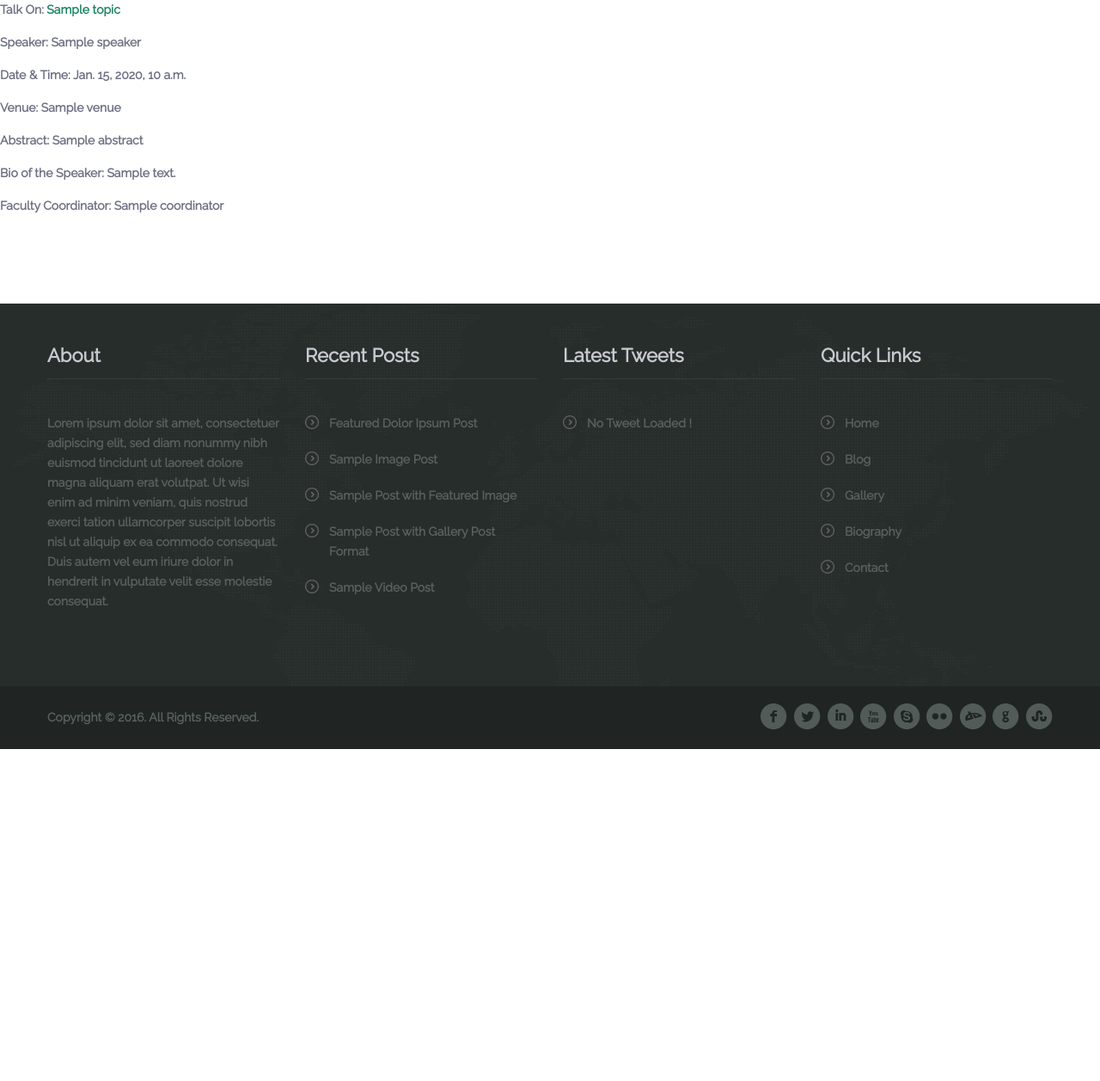
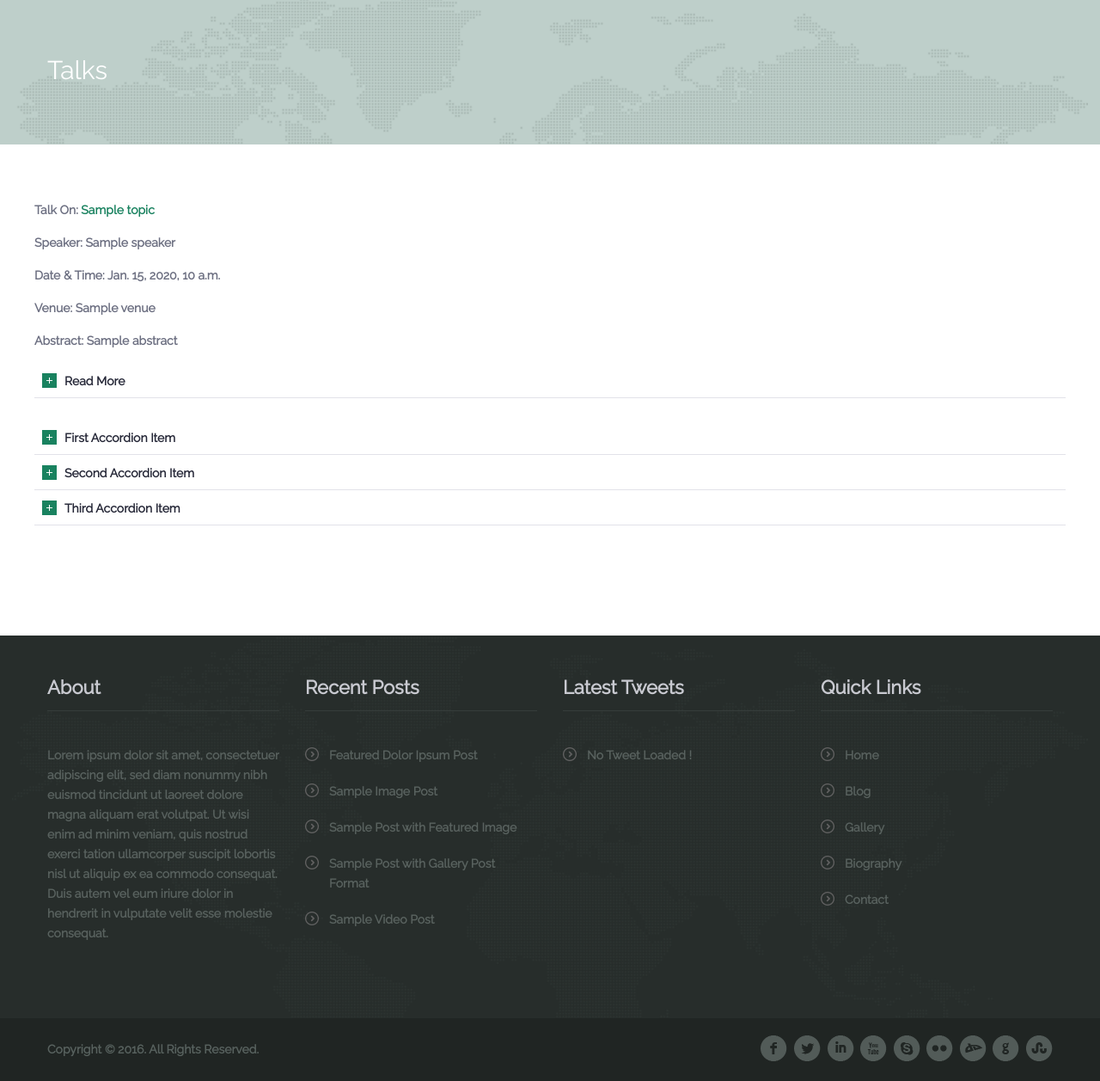
Before and after one commit to praksd/SSAD_Project, a Django app: template Source/portalapp/templates/talks/talks_list.html in a window 1280 px wide. Shown: the part 95-1352 px from the top of the page at 86% size. Before the commit the page ends 966 px from the top, so only its background shows below. Run offline with Django 3.2, Linux system fonts and the light colour scheme; the template is opened without the code that fills it: most values are stand-ins (such as "Sample title", 1, 10 or a date in 2020); some libraries are stand-ins or nearby versions.

Commit message:
changes in base.html and templates related to talks

```diff
--- a/Source/portalapp/templates/talks/base.html
+++ b/Source/portalapp/templates/talks/base.html
@@ -4,6 +4,7 @@
       <meta charset="utf-8">
         <title>Talks</title>
         <meta name="viewport" content="width=device-width, initial-scale=1.0">
+
         <link rel="shortcut icon" href="{% static 'images/favicon.png' %}" />
         <!--<link rel="stylesheet" href="//maxcdn.bootstrapcdn.com/bootstrap/3.2.0/css/bootstrap.min.css">
         <link rel="stylesheet" href="//maxcdn.bootstrapcdn.com/bootstrap/3.2.0/css/bootstrap-theme.min.css">-->
@@ -60,20 +61,28 @@
                     <li><a href="index.html">Home</a></li>
 
 
+                       {% if user.is_authenticated %}
 
-                    <li><a href="blog.html">Talks</a>
+                    <li><a href="#">Talks</a>
 
                         <ul>
 
-                            <li><a href="post-featured.html">Featured Post</a></li>
+                            <li><a href="{% url 'talks_list' %}">Talks List</a></li>
 
-                            <li><a href="post-gallery.html">Gallery Post</a></li>
+                            <li><a href="{% url 'talk_new' %}">Upload Talk</a></li>
 
-                            <li><a href="post-video.html">Video Post</a></li>
+                            <li><a href="{% url 'talks_detail' %}">Edit Talk</a></li>
 
                         </ul>
 
                     </li>
+
+                    {% else %}
+
+                     <li><a href="{% url 'talks_list' %}">Talks</a></li>
+                     {% endif %}
+
+
 
                     <li><a href="#">Gallery</a>
 
@@ -118,8 +127,12 @@
 
 </div><!-- End of header-wrapper -->
 
+
+
+
 {% block content %}
 {% endblock %}
+
 
 
 <!-- Footer -->
--- a/Source/portalapp/templates/talks/talks_list.html
+++ b/Source/portalapp/templates/talks/talks_list.html
@@ -1,7 +1,25 @@
 {% extends 'talks/base.html' %}
 
 {% block content %}
+<!-- .header-bottom-wrapper -->
+<div class="header-bottom-wrapper">
+    <div class="container">
+        <div class="row">
+            <!-- Page Head -->
+            <div class="page-head col-lg-12">
+                <h2 class="page-title">Talks</h2>
+            </div>
+            <!-- End Page Head -->
+        </div>
+    </div>
+</div><!-- End of .header-bottom-wrapper -->
+
+<div class="page-container container">
+
+        <div class="row">
+
 {% for talk in talks %}
+
     <div class="post">
    <p><strong>Talk On: </stronge><a href="">{{talk.topic}} </a></p>
    <p><strong>Speaker: </strong>{{talk.speaker}} </p>
@@ -11,9 +29,23 @@
 
  <p><strong>Venue: </strong>{{talk.venue}} </p>
          <p><strong>Abstract: </strong>{{talk.abstract|linebreaksbr}} </p>
-        <p><strong>Bio of the Speaker: </strong>{{talk.bio|linebreaksbr}}</p>
-        <p><strong>Faculty Coordinator: </strong>{{talk.coordinator}}</p>
+         <dl class="toggle clearfix">
+           <dt><span class="glyphicon glyphicon-chevron"></span>Read More</dt>
+        <dd><p><strong>Bio of the Speaker: </strong>{{talk.bio|linebreaksbr}}</p>
+        <p><strong>Faculty Coordinator: </strong>{{talk.coordinator}}</p></dd>
+        </dl>
+        <dl class="toggle clearfix">
+                        <dt><span class="glyphicon glyphicon-chevron"></span>First Accordion Item</dt>
+                        <dd>Although starting a prototype on a is sometimes easi problem-solve. When you need to ideate website prototype on a is sometimes easier, it’s not the best When you or to storyboard context Although starting a prototype on a is sometimes easi problem- solve. When you need to ideate website …</dd>
+                        <dt><span class="glyphicon glyphicon-chevron"></span>Second Accordion Item</dt>
+                        <dd>Although starting a prototype on a is sometimes easi problem-solve. When you need to ideate website prototype on a is sometimes easier, it’s not the best When you or to storyboard context Although starting a prototype on a is sometimes easi problem- solve. When you need to ideate website …</dd>
+                        <dt><span class="glyphicon glyphicon-chevron"></span>Third Accordion Item</dt>
+                        <dd>Although starting a prototype on a is sometimes easi problem-solve. When you need to ideate website prototype on a is sometimes easier, it’s not the best When you or to storyboard context Although starting a prototype on a is sometimes easi problem- solve. When you need to ideate website …</dd>
+                    </dl>
     </div>
 {% endfor %}
+</div>
+</div>
+
 
 {% endblock %}
```
Also changed, not shown: Source/portalapp/forms.py (added, +20 -0 lines), Source/portalapp/templates/talks/talk_edit.html (+28 -2 lines), Source/portalapp/templates/talks/talks_detail.html (+23 -1 lines).
